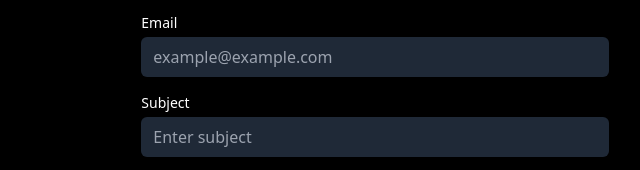
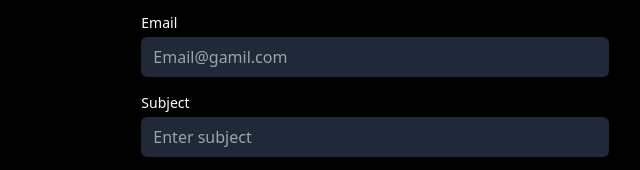
Before and after one commit to 1xusanov1c/-portfolio, a plain HTML site: page about.html in a window 1280 px wide. Shown: the part 2258-2428 px from the top of the page, 519-1159 px from the left. Drawn offline with nearby package versions, Linux system fonts and the light colour scheme.

```diff
--- a/about.html
+++ b/about.html
@@ -173,7 +173,7 @@
                         <input
                           type="email"
                           id="email"
-                          placeholder="example@example.com"
+                          placeholder="Email@gamil.com"
                           class="w-full mt-1 px-3 py-2 bg-gray-800 text-white rounded-md shadow-sm focus:outline-none focus:ring-2 focus:ring-lime-500 focus:border-lime-500"
                           />
                     </div>
```
Also changed, not shown: index.html (+1 -1 lines).
